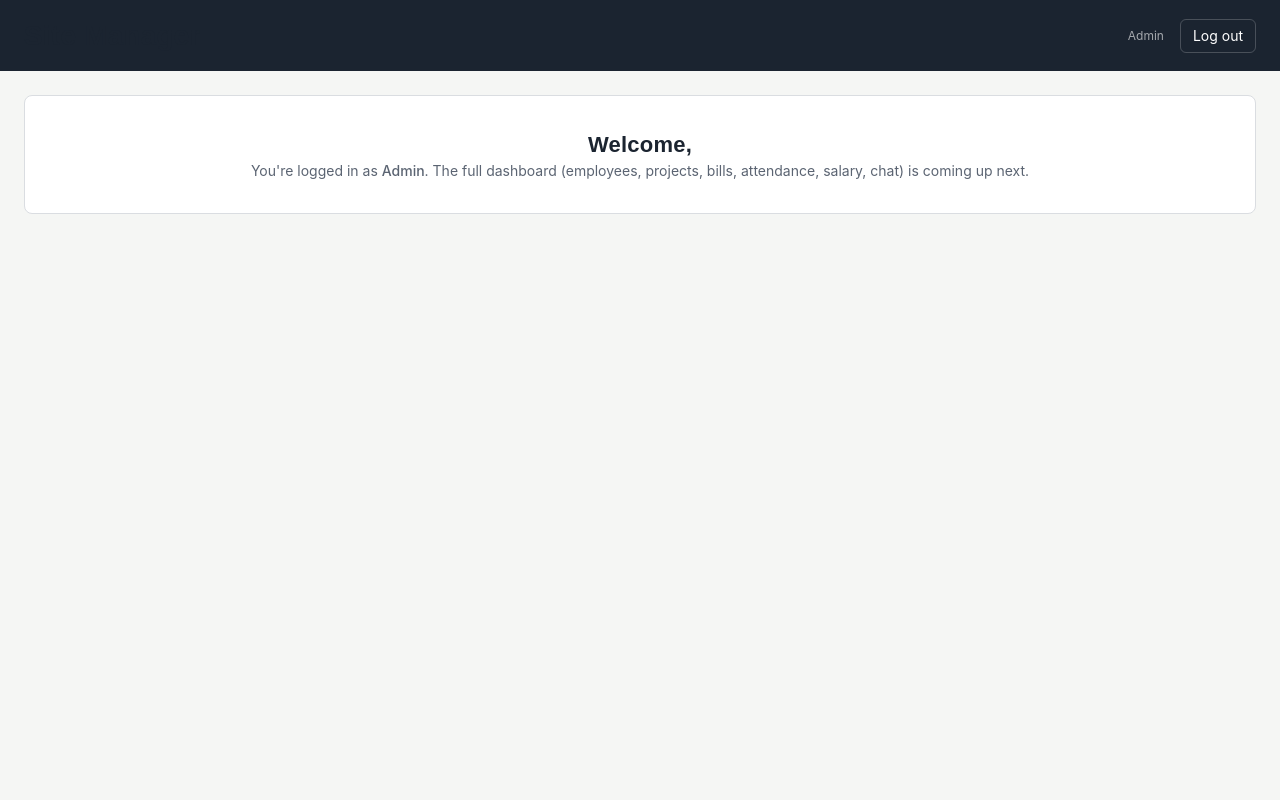
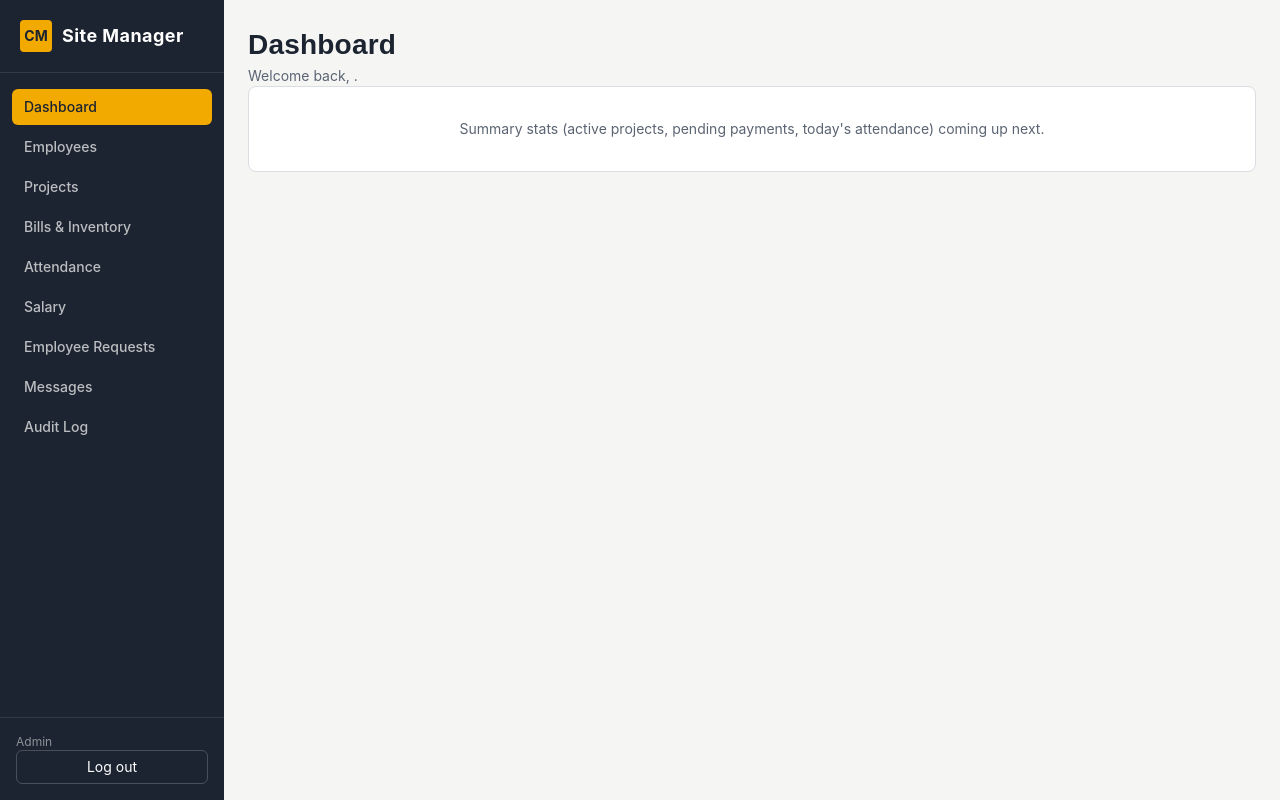
Before and after one commit to prateek-code-it/EmployeeDeployee, a React app in the folder frontend/: page / in a window 1280 px wide. Built offline with nearby package versions, Linux system fonts and the light colour scheme; no server answers; sample sign-in values are in the browser's storage; the HTML template or start-up script is replaced by a standard one.

Commit message:
Add sidebar navigation shell with role-based links

```diff
--- a/frontend/src/App.jsx
+++ b/frontend/src/App.jsx
@@ -1,6 +1,8 @@
 import { BrowserRouter, Routes, Route } from 'react-router-dom';
 import { AuthProvider } from './context/AuthContext';
 import ProtectedRoute from './components/ProtectedRoute';
+import Layout from './components/Layout';
+import ComingSoon from './components/ComingSoon';
 import Login from './pages/Login';
 import ResetPassword from './pages/ResetPassword';
 import Dashboard from './pages/Dashboard';
@@ -12,14 +14,24 @@ export default function App() {
         <Routes>
           <Route path="/login" element={<Login />} />
           <Route path="/reset-password" element={<ResetPassword />} />
+
           <Route
-            path="/"
             element={
               <ProtectedRoute>
-                <Dashboard />
+                <Layout />
               </ProtectedRoute>
             }
-          />
+          >
+            <Route path="/" element={<Dashboard />} />
+            <Route path="/employees" element={<ComingSoon title="Employees" />} />
+            <Route path="/projects" element={<ComingSoon title="Projects" />} />
+            <Route path="/bills" element={<ComingSoon title="Bills & Inventory" />} />
+            <Route path="/attendance" element={<ComingSoon title="Attendance" />} />
+            <Route path="/salary" element={<ComingSoon title="Salary" />} />
+            <Route path="/requests" element={<ComingSoon title="Employee Requests" />} />
+            <Route path="/chat" element={<ComingSoon title="Messages" />} />
+            <Route path="/audit-log" element={<ComingSoon title="Audit Log" />} />
+          </Route>
         </Routes>
       </AuthProvider>
     </BrowserRouter>
--- /dev/null
+++ b/frontend/src/components/ComingSoon.jsx
@@ -0,0 +1,10 @@
+export default function ComingSoon({ title }) {
+  return (
+    <div className="p-6">
+      <h1 className="mb-6">{title}</h1>
+      <div className="bg-[var(--surface)] border border-[var(--line)] rounded-lg p-12 text-center">
+        <p className="text-[var(--ink-soft)] text-sm">This page is coming up next.</p>
+      </div>
+    </div>
+  );
+}
--- /dev/null
+++ b/frontend/src/components/Layout.jsx
@@ -0,0 +1,13 @@
+import { Outlet } from 'react-router-dom';
+import Sidebar from './Sidebar';
+
+export default function Layout() {
+  return (
+    <div className="flex min-h-screen bg-[var(--bg)]">
+      <Sidebar />
+      <main className="flex-1 min-w-0">
+        <Outlet />
+      </main>
+    </div>
+  );
+}
--- /dev/null
+++ b/frontend/src/components/Sidebar.jsx
@@ -0,0 +1,61 @@
+import { NavLink } from 'react-router-dom';
+import { useAuth } from '../context/AuthContext';
+
+const NAV_ITEMS = [
+  { to: '/', label: 'Dashboard', roles: ['admin', 'supervisor', 'employee'], exact: true },
+  { to: '/employees', label: 'Employees', roles: ['admin', 'supervisor'] },
+  { to: '/projects', label: 'Projects', roles: ['admin', 'supervisor', 'employee'] },
+  { to: '/bills', label: 'Bills & Inventory', roles: ['admin', 'supervisor'] },
+  { to: '/attendance', label: 'Attendance', roles: ['admin', 'supervisor', 'employee'] },
+  { to: '/salary', label: 'Salary', roles: ['admin', 'supervisor', 'employee'] },
+  { to: '/requests', label: 'Employee Requests', roles: ['admin', 'supervisor'] },
+  { to: '/chat', label: 'Messages', roles: ['admin', 'supervisor', 'employee'] },
+  { to: '/audit-log', label: 'Audit Log', roles: ['admin'] },
+];
+
+export default function Sidebar() {
+  const { user, logout } = useAuth();
+
+  const visibleItems = NAV_ITEMS.filter((item) => item.roles.includes(user?.role));
+
+  return (
+    <aside className="w-56 shrink-0 bg-[var(--ink)] text-white flex flex-col h-screen sticky top-0">
+      <div className="px-5 py-5 flex items-center gap-2.5 border-b border-white/10">
+        <div className="w-8 h-8 rounded bg-[var(--accent)] flex items-center justify-center">
+          <span className="font-[var(--font-display)] text-[var(--accent-ink)] text-sm font-bold">CM</span>
+        </div>
+        <span className="font-[var(--font-display)] font-bold text-lg tracking-wide">Site Manager</span>
+      </div>
+
+      <nav className="flex-1 py-4 px-3 overflow-y-auto">
+        {visibleItems.map((item) => (
+          <NavLink
+            key={item.to}
+            to={item.to}
+            end={item.exact}
+            className={({ isActive }) =>
+              `block px-3 py-2 rounded-md text-sm font-medium mb-1 transition ${
+                isActive
+                  ? 'bg-[var(--accent)] text-[var(--accent-ink)]'
+                  : 'text-white/70 hover:bg-white/10 hover:text-white'
+              }`
+            }
+          >
+            {item.label}
+          </NavLink>
+        ))}
+      </nav>
+
+      <div className="px-4 py-4 border-t border-white/10">
+        <p className="text-sm font-medium truncate">{user?.full_name}</p>
+        <p className="text-xs text-white/50 capitalize mb-3">{user?.role}</p>
+        <button
+          onClick={logout}
+          className="w-full text-sm px-3 py-1.5 rounded-md border border-white/20 hover:bg-white/10 transition"
+        >
+          Log out
+        </button>
+      </div>
+    </aside>
+  );
+}
--- a/frontend/src/pages/Dashboard.jsx
+++ b/frontend/src/pages/Dashboard.jsx
@@ -1,37 +1,20 @@
 import { useAuth } from '../context/AuthContext';
 
 export default function Dashboard() {
-  const { user, logout } = useAuth();
+  const { user } = useAuth();
 
   return (
-    <div className="min-h-screen bg-[var(--bg)]">
-      <header className="bg-[var(--ink)] text-white px-6 py-4 flex items-center justify-between">
-        <div>
-          <h1 className="text-white text-xl">Site Manager</h1>
-        </div>
-        <div className="flex items-center gap-4">
-          <div className="text-right">
-            <p className="text-sm font-medium">{user?.full_name}</p>
-            <p className="text-xs text-white/60 capitalize">{user?.role}</p>
-          </div>
-          <button
-            onClick={logout}
-            className="text-sm px-3 py-1.5 rounded-md border border-white/20 hover:bg-white/10 transition"
-          >
-            Log out
-          </button>
-        </div>
-      </header>
+    <div className="p-6">
+      <h1 className="mb-1">Dashboard</h1>
+      <p className="text-[var(--ink-soft)] text-sm mb-6">
+        Welcome back, {user?.full_name}.
+      </p>
 
-      <main className="p-6">
-        <div className="bg-[var(--surface)] border border-[var(--line)] rounded-lg p-8 text-center">
-          <h2 className="mb-2">Welcome, {user?.full_name}</h2>
-          <p className="text-[var(--ink-soft)] text-sm">
-            You're logged in as <span className="capitalize font-medium">{user?.role}</span>.
-            The full dashboard (employees, projects, bills, attendance, salary, chat) is coming up next.
-          </p>
-        </div>
-      </main>
+      <div className="bg-[var(--surface)] border border-[var(--line)] rounded-lg p-8 text-center">
+        <p className="text-[var(--ink-soft)] text-sm">
+          Summary stats (active projects, pending payments, today's attendance) coming up next.
+        </p>
+      </div>
     </div>
   );
 }
```
